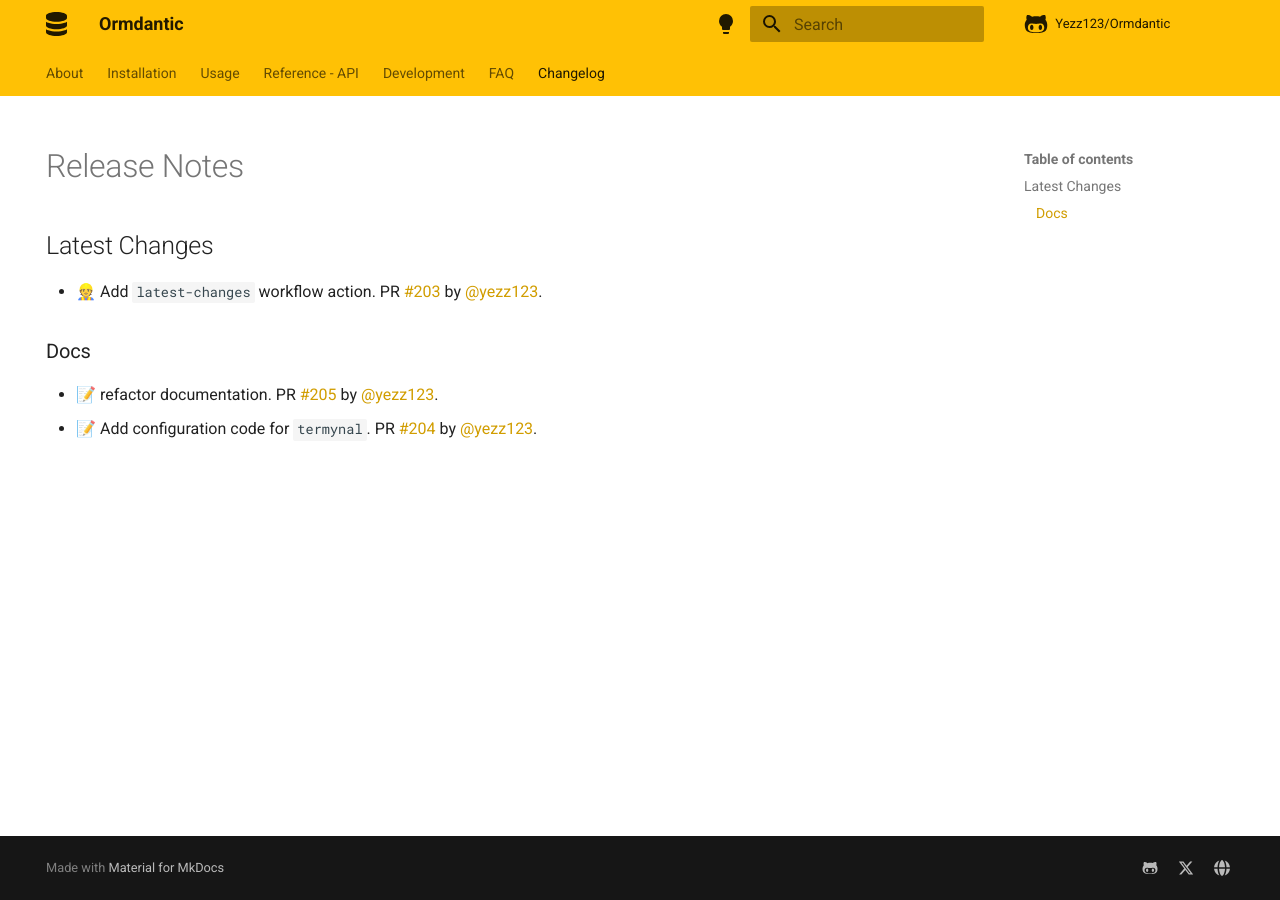
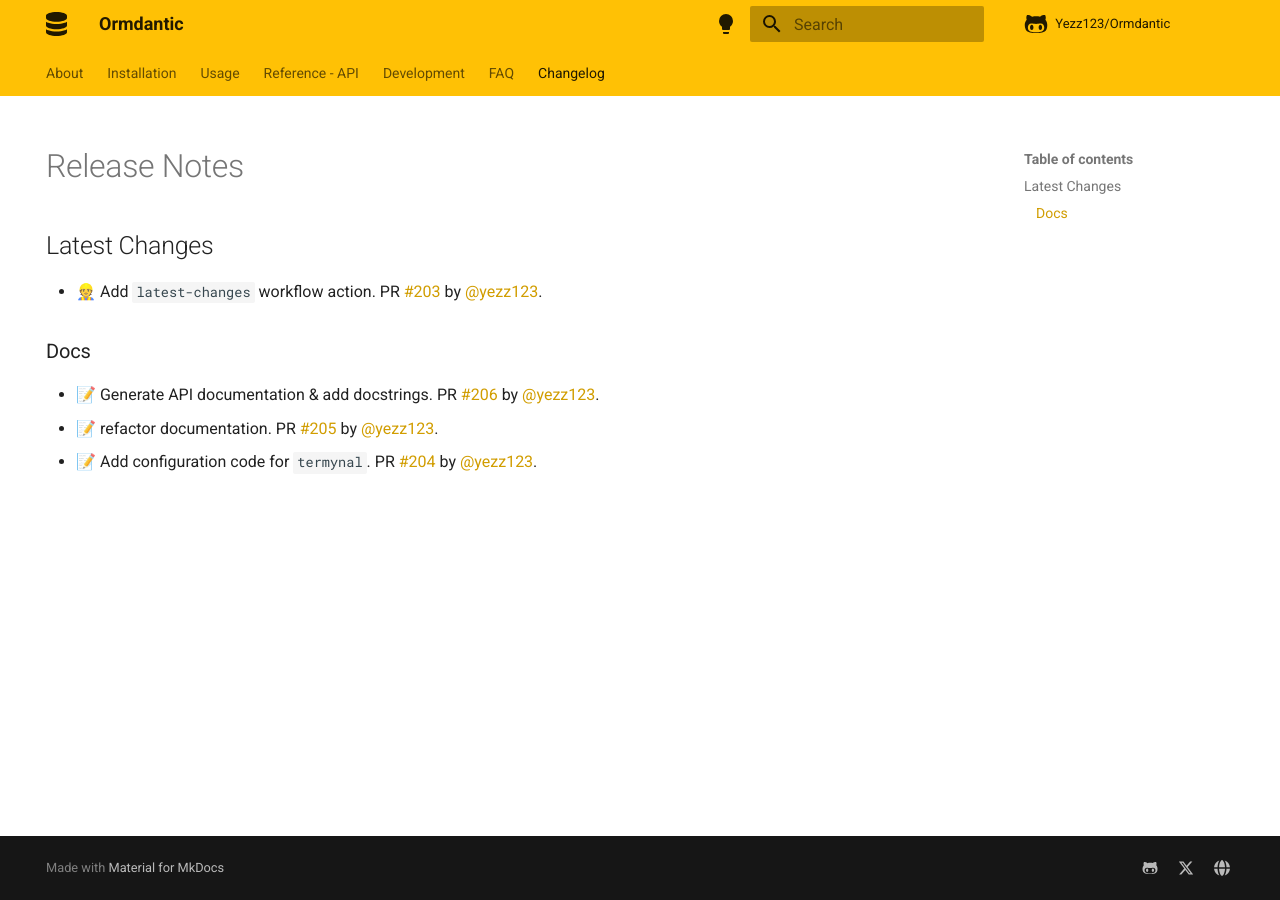
Before and after one commit to yezz123/ormdantic, an MkDocs documentation site: the page built from docs/release.md, in a window 1280 px wide. Built offline with MkDocs 1.6.1 and Material for MkDocs 9.7.7, drawn with Linux system fonts in a browser that asks for light colours; comment, search, counter and statistics services are not loaded.

Commit message:
📝 Update release notes

```diff
--- a/docs/release.md
+++ b/docs/release.md
@@ -11,5 +11,6 @@ hide:
 
 ### Docs
 
+* 📝 Generate API documentation & add docstrings. PR [#206](https://github.com/yezz123/ormdantic/pull/206) by [@yezz123](https://github.com/yezz123).
 * 📝 refactor documentation. PR [#205](https://github.com/yezz123/ormdantic/pull/205) by [@yezz123](https://github.com/yezz123).
 * 📝 Add configuration code for `termynal`. PR [#204](https://github.com/yezz123/ormdantic/pull/204) by [@yezz123](https://github.com/yezz123).
```
